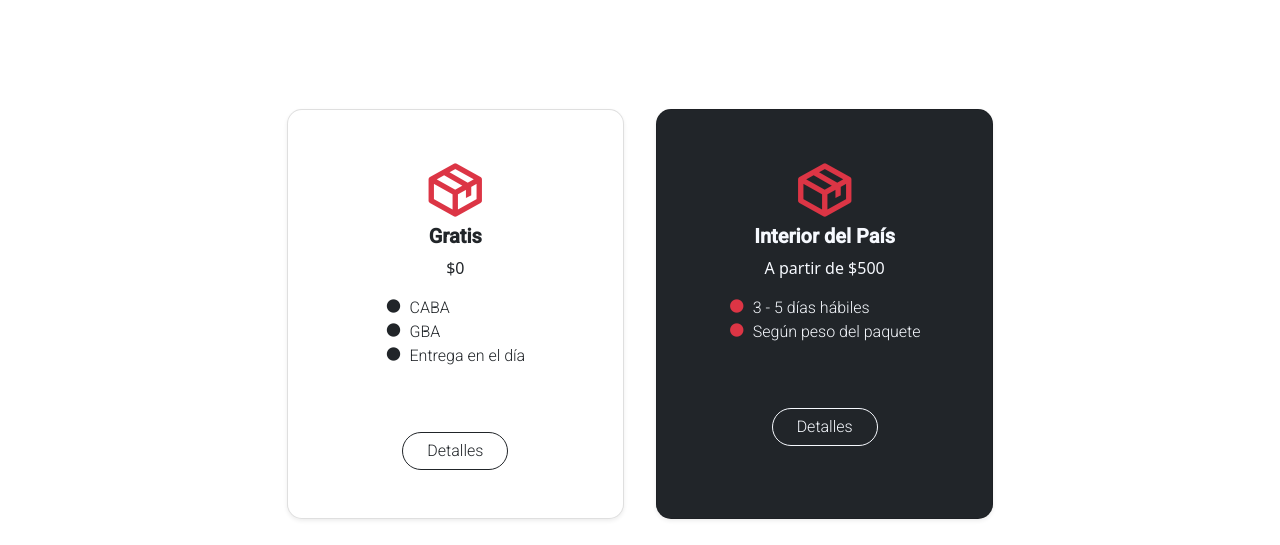
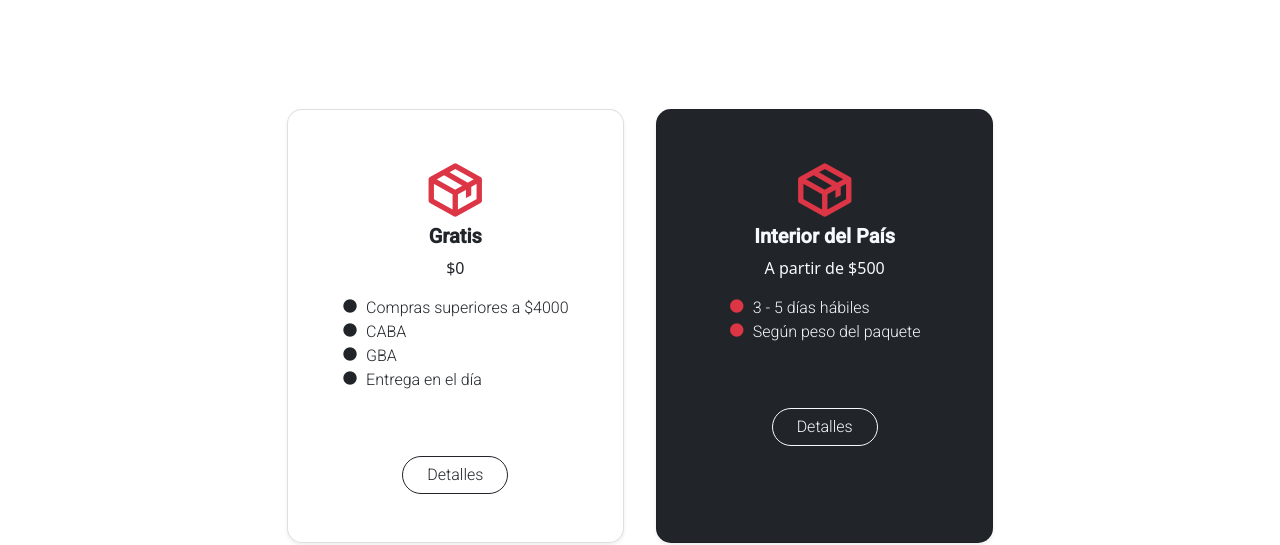
Before and after one commit to MatiWalter/Gamerarg, a plain HTML site: page pricing.html in a window 1280 px wide. Shown: the part 255-800 px from the top of the page. Drawn offline with nearby package versions, Linux system fonts and the light colour scheme.

Commit message:
changes on pricing

```diff
--- a/pricing.html
+++ b/pricing.html
@@ -80,6 +80,7 @@
 						<h2 class="pricing-table-heading h5 semi-bold-600">Gratis</h2>
 						<p>$0</p>
 						<ul class="pricing-table-body text-start text-dark px-4 list-unstyled light-300">
+							<li><i class="bx bxs-circle me-2"></i>Compras superiores a $4000</li>
 							<li><i class="bx bxs-circle me-2"></i>CABA</li>
 							<li><i class="bx bxs-circle me-2"></i>GBA</li>
 							<li><i class="bx bxs-circle me-2"></i>Entrega en el día</li>
```
